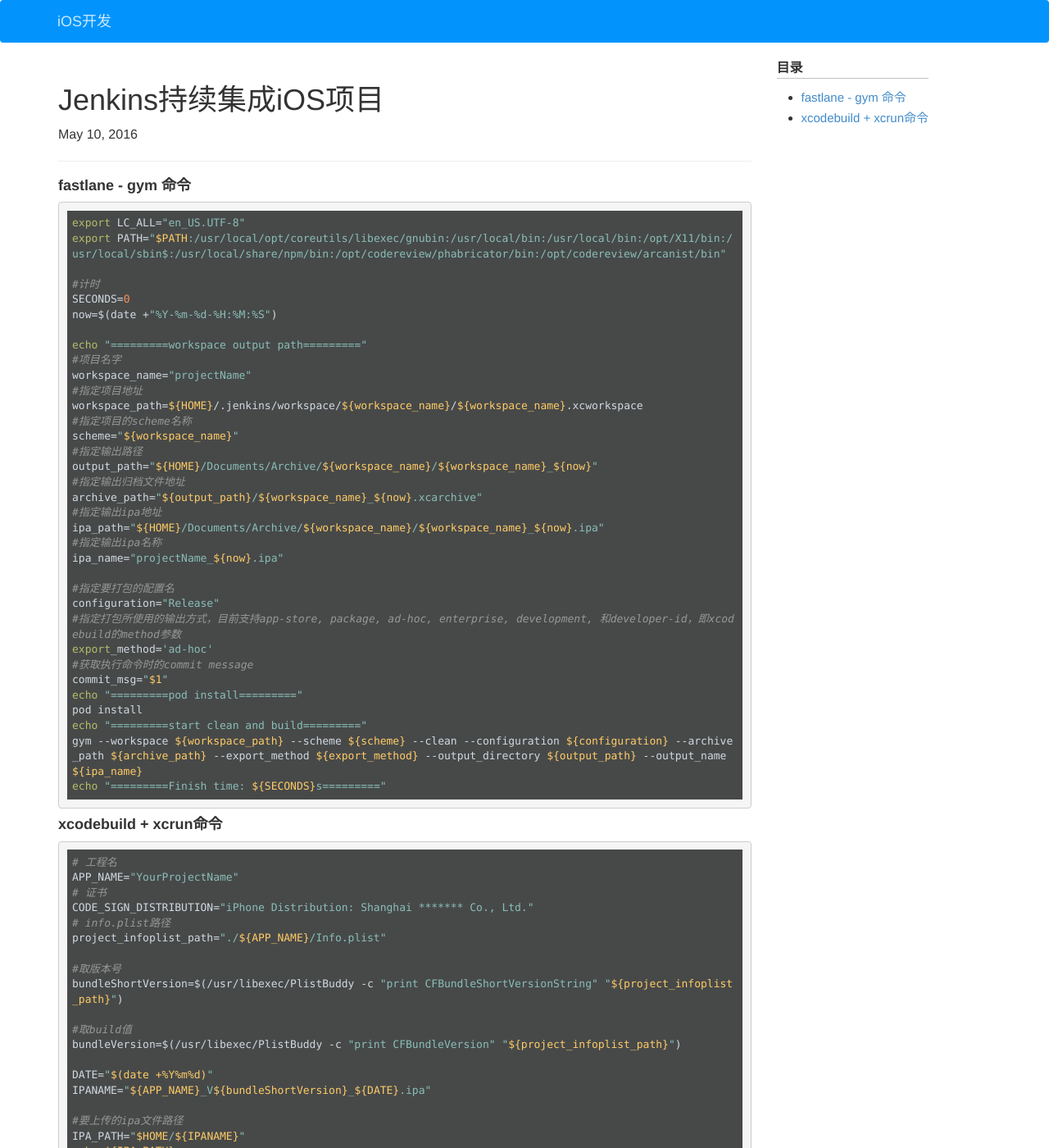
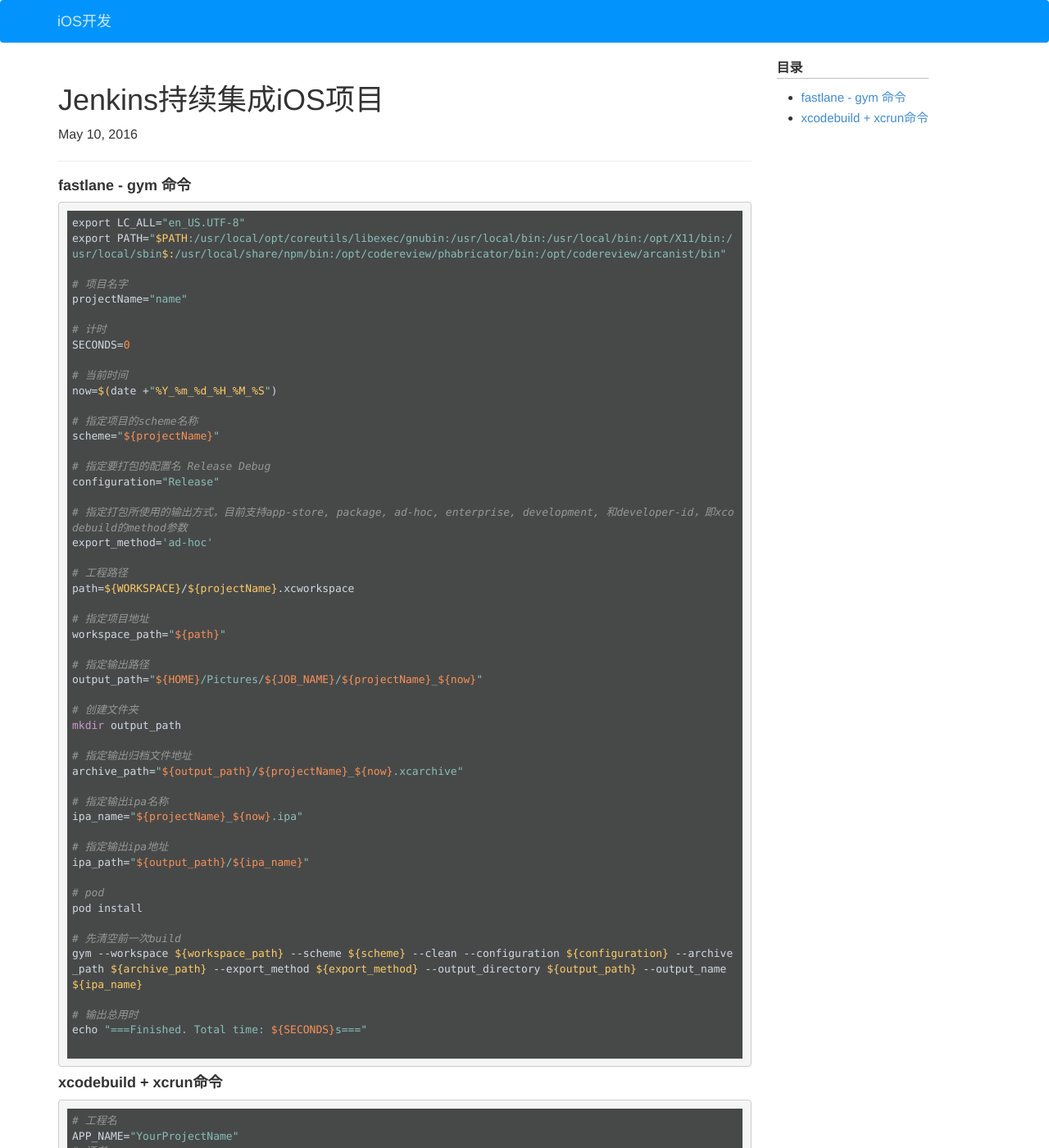
Before and after one commit to wigl/wigl.github.io, a Jekyll site: the page built from _posts/2016-05-10-jenkins.md, in a window 1280 px wide and 1400 px high. Shown: the whole window at 82% size. Built offline with Jekyll 4.4.1, drawn with Linux system fonts in a browser that asks for light colours.

Commit message:
jenkins 修改

`````diff
--- a/_posts/2016-05-10-jenkins.md
+++ b/_posts/2016-05-10-jenkins.md
@@ -16,37 +16,54 @@ excerpt:
 export LC_ALL="en_US.UTF-8"
 export PATH="$PATH:/usr/local/opt/coreutils/libexec/gnubin:/usr/local/bin:/usr/local/bin:/opt/X11/bin:/usr/local/sbin$:/usr/local/share/npm/bin:/opt/codereview/phabricator/bin:/opt/codereview/arcanist/bin"
 
-#计时
+# 项目名字
+projectName="name"
+
+# 计时
 SECONDS=0
-now=$(date +"%Y-%m-%d-%H:%M:%S")
 
-echo "=========workspace output path========="
-#项目名字
-workspace_name="projectName"
-#指定项目地址
-workspace_path=${HOME}/.jenkins/workspace/${workspace_name}/${workspace_name}.xcworkspace
-#指定项目的scheme名称
-scheme="${workspace_name}"
-#指定输出路径
-output_path="${HOME}/Documents/Archive/${workspace_name}/${workspace_name}_${now}"
-#指定输出归档文件地址
-archive_path="${output_path}/${workspace_name}_${now}.xcarchive"
-#指定输出ipa地址
-ipa_path="${HOME}/Documents/Archive/${workspace_name}/${workspace_name}_${now}.ipa"
-#指定输出ipa名称
-ipa_name="projectName_${now}.ipa"
+# 当前时间
+now=$(date +"%Y_%m_%d_%H_%M_%S")
 
-#指定要打包的配置名
+# 指定项目的scheme名称
+scheme="${projectName}"
+
+# 指定要打包的配置名 Release Debug
 configuration="Release"
-#指定打包所使用的输出方式，目前支持app-store, package, ad-hoc, enterprise, development, 和developer-id，即xcodebuild的method参数
+
+# 指定打包所使用的输出方式，目前支持app-store, package, ad-hoc, enterprise, development, 和developer-id，即xcodebuild的method参数
 export_method='ad-hoc'
-#获取执行命令时的commit message
-commit_msg="$1"
-echo "=========pod install========="
+
+# 工程路径
+path=${WORKSPACE}/${projectName}.xcworkspace
+
+# 指定项目地址
+workspace_path="${path}"
+
+# 指定输出路径
+output_path="${HOME}/Pictures/${JOB_NAME}/${projectName}_${now}"
+
+# 创建文件夹
+mkdir output_path
+
+# 指定输出归档文件地址
+archive_path="${output_path}/${projectName}_${now}.xcarchive"
+
+# 指定输出ipa名称
+ipa_name="${projectName}_${now}.ipa"
+
+# 指定输出ipa地址
+ipa_path="${output_path}/${ipa_name}"
+
+# pod
 pod install
-echo "=========start clean and build========="
+
+# 先清空前一次build
 gym --workspace ${workspace_path} --scheme ${scheme} --clean --configuration ${configuration} --archive_path ${archive_path} --export_method ${export_method} --output_directory ${output_path} --output_name ${ipa_name}
-echo "=========Finish time: ${SECONDS}s========="
+
+# 输出总用时
+echo "===Finished. Total time: ${SECONDS}s==="
+
 ````
 
 #### xcodebuild + xcrun命令
`````
